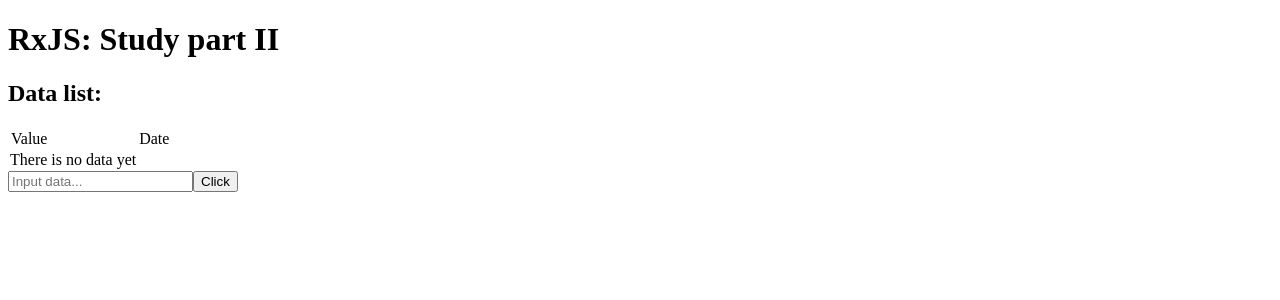
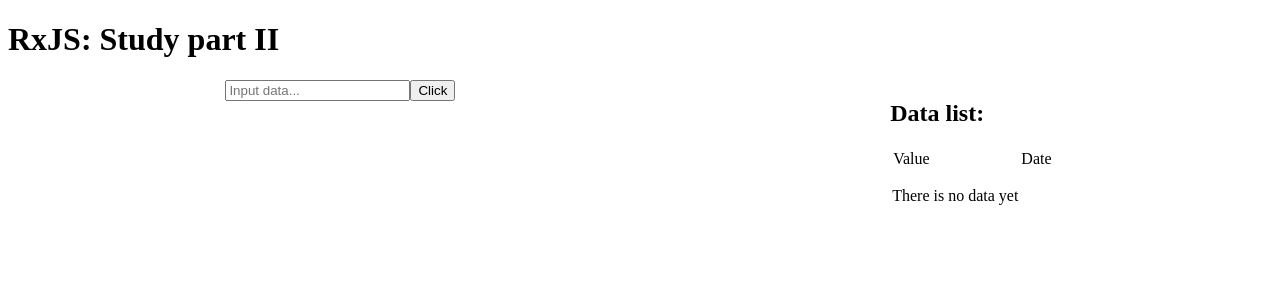
Before and after one commit to avoxa25/study-rxjs2, an Angular app: page / in a window 1280 px wide. Shown: the top 300 px of the page. Built offline with nearby package versions, Linux system fonts and the light colour scheme.

Commit message:
generate input component, add styles to main

```diff
--- a/src/app/app.component.html
+++ b/src/app/app.component.html
@@ -1,3 +1,6 @@
 <h1>RxJS: Study part II</h1>
 
-<app-list></app-list>
+<main class="main-wrapper">
+  <app-input></app-input>
+  <app-list></app-list>
+</main>
--- a/src/app/app.component.scss
+++ b/src/app/app.component.scss
@@ -0,0 +1,8 @@
+.main {
+    &-wrapper {
+        display: flex;
+        justify-content: space-around;
+
+        width: 100%;
+    }
+}
--- a/src/app/app.module.ts
+++ b/src/app/app.module.ts
@@ -5,11 +5,13 @@
 import { AppRoutingModule } from './app-routing.module';
 import { AppComponent } from './app.component';
 import { ListComponent } from './list/list.component';
+import { InputComponent } from './input/input.component';
 
 @NgModule({
   declarations: [
     AppComponent,
-      ListComponent
+      ListComponent,
+      InputComponent
    ],
   imports: [
     BrowserModule,
--- /dev/null
+++ b/src/app/input/input.component.html
@@ -0,0 +1,2 @@
+<input type="text" [(ngModel)]="dataString" placeholder="Input data..." />
+<button (click)="addData()">Click</button>
--- /dev/null
+++ b/src/app/input/input.component.ts
@@ -0,0 +1,15 @@
+import { Component, OnInit } from '@angular/core';
+
+@Component({
+  selector: 'app-input',
+  templateUrl: './input.component.html',
+  styleUrls: ['./input.component.scss']
+})
+export class InputComponent implements OnInit {
+
+  constructor() { }
+
+  ngOnInit() {
+  }
+
+}
--- a/src/app/list/list.component.html
+++ b/src/app/list/list.component.html
@@ -1,6 +1,6 @@
 <section class="list-wrapper">
   <h2>Data list:</h2>
-  <table>
+  <table class="list-table">
     <thead>
       <tr>
         <td>Value</td>
@@ -8,14 +8,13 @@
       </tr>
     </thead>
     <tbody *ngIf="dataArray.length > 0; else noDataBlock">
-        <tr *ngFor="let item of dataArray">
-          <td>{{item.value}}</td>
-          <td>{{item.date}}</td>
+      <tr *ngFor="let item of dataArray">
+        <td>{{item.value}}</td>
+        <td>{{item.date}}</td>
       </tr>
     </tbody>
-    <ng-template #noDataBlock>There is no data yet</ng-template>
+    <ng-template #noDataBlock>
+      <p>There is no data yet</p>
+    </ng-template>
   </table>
-
-  <input type="text" [(ngModel)]="dataString" placeholder="Input data..."/>
-  <button (click)="addData()">Click</button>
 </section>
```
Also changed, not shown: src/app/input/input.component.scss (added), 1 other file (tests, documents, lock files or other folders).
